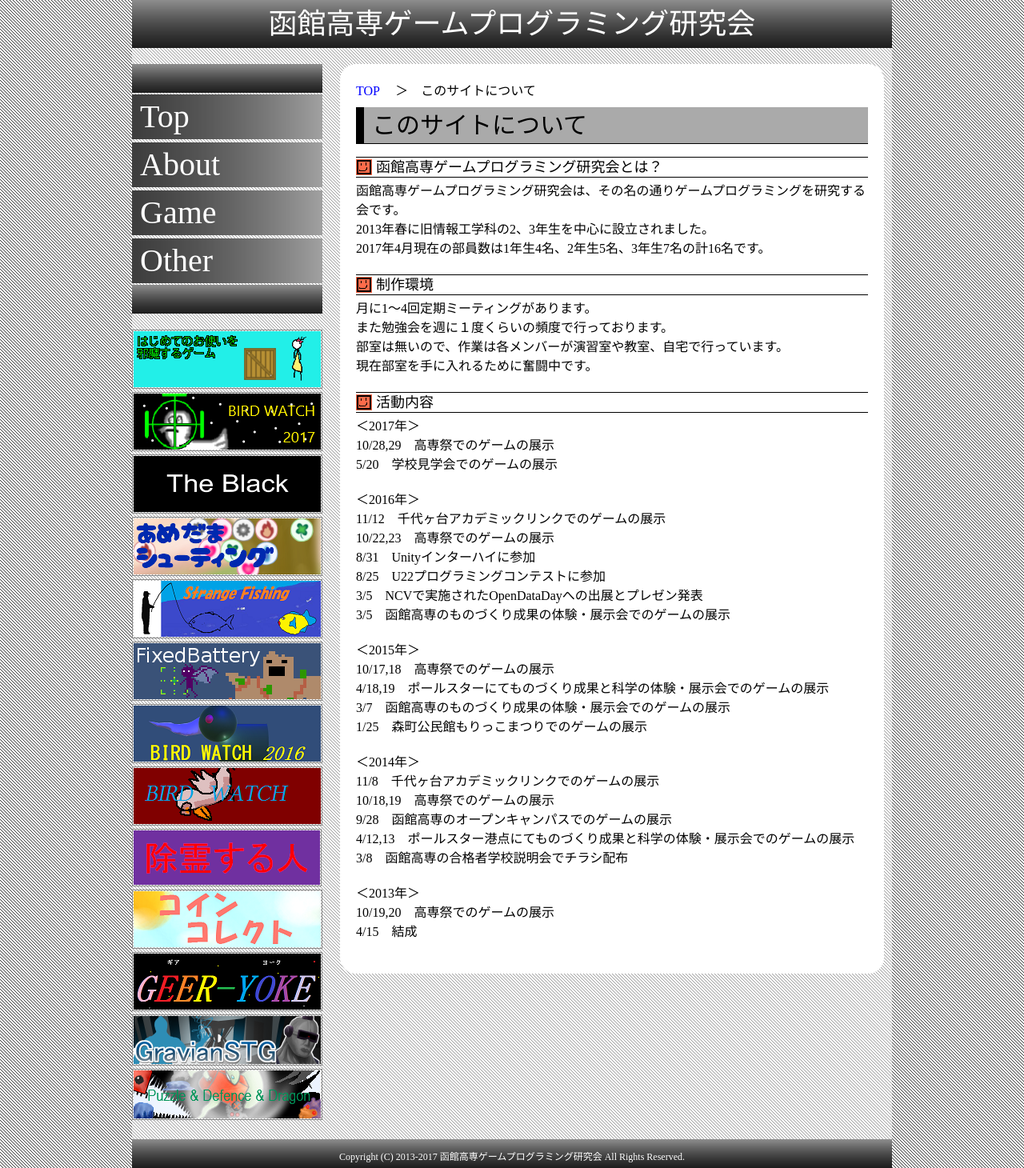
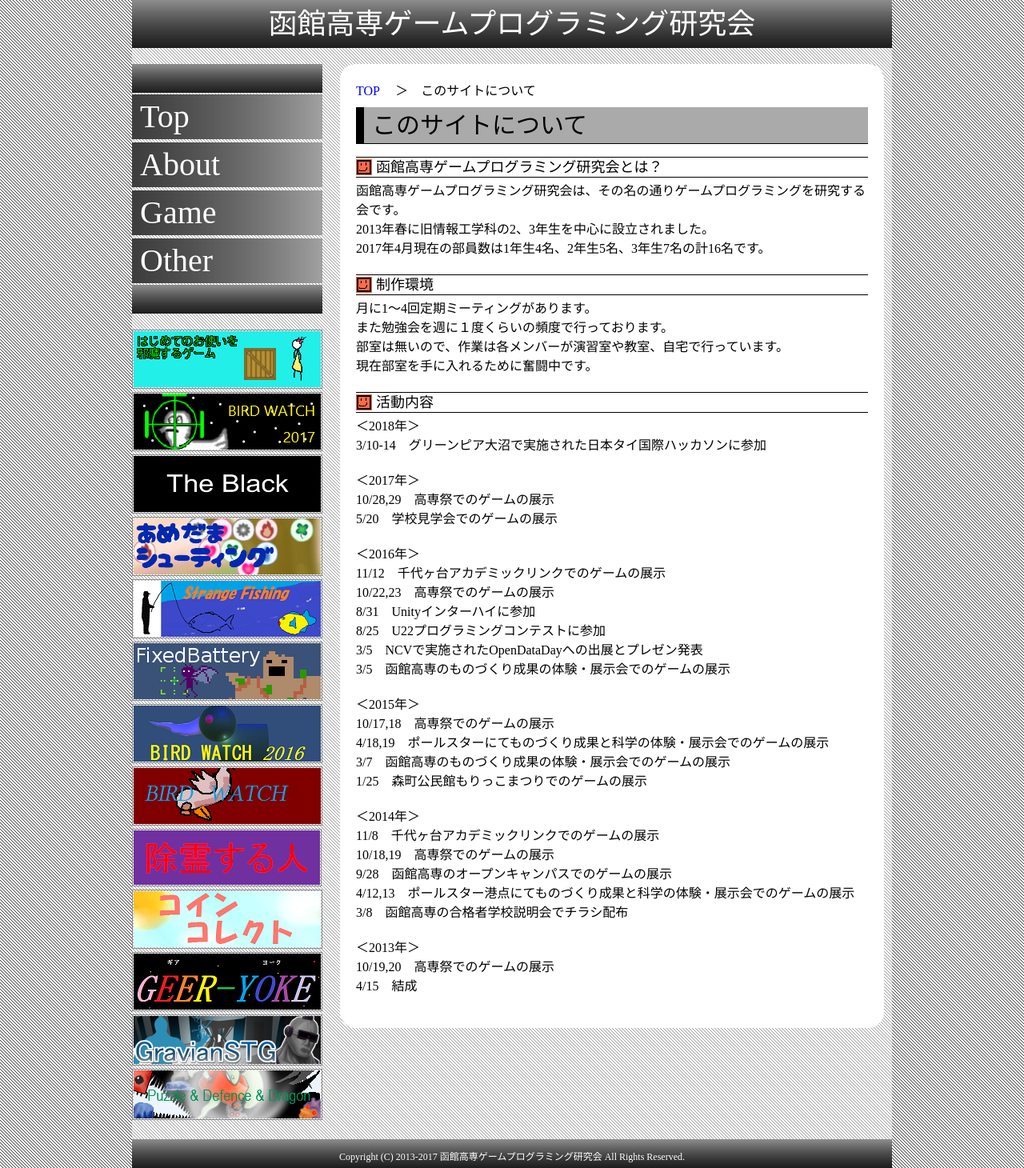
Before and after one commit to hnctgpgk/hnctgpgk.github.io, a Jekyll site: the page built from about/index.md, in a window 1280 px wide. Shown: the whole page at 80% size. Built offline with Jekyll 4.4.1, drawn with Linux system fonts in a browser that asks for light colours.

Commit message:
About更新

```diff
--- a/about/index.md
+++ b/about/index.md
@@ -35,6 +35,11 @@ relative: ../
 </dd>
 
 <dt>活動内容</dt>
+
+<dd>
+＜2018年＞<br>
+3/10-14　グリーンピア大沼で実施された日本タイ国際ハッカソンに参加<br>
+</dd>
 
 <dd>
 ＜2017年＞<br>
```
Also changed, not shown: index.md (+2 -0 lines).
